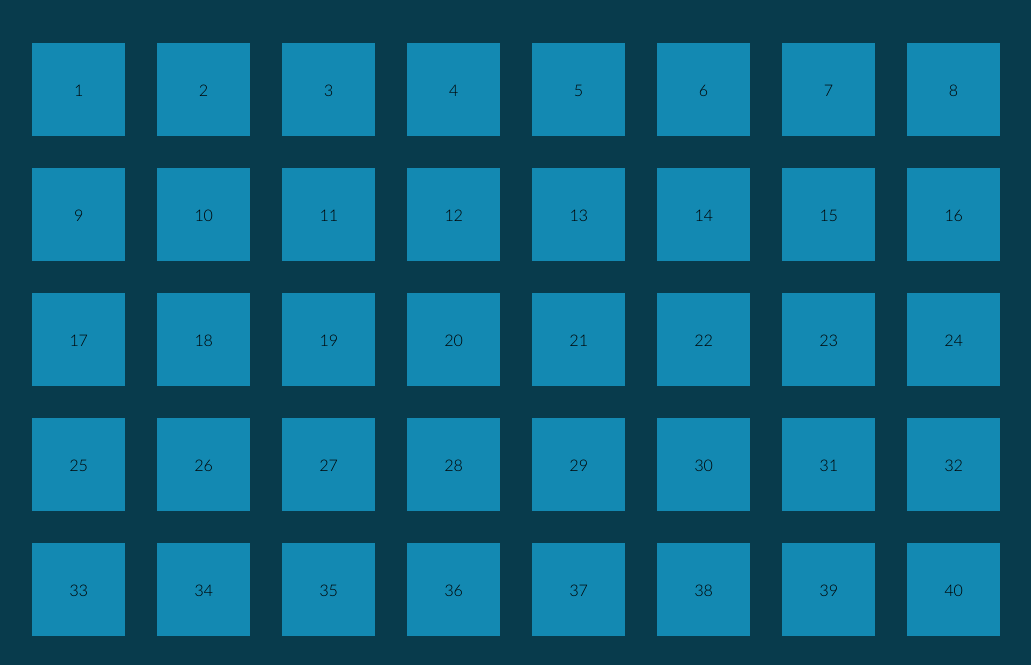
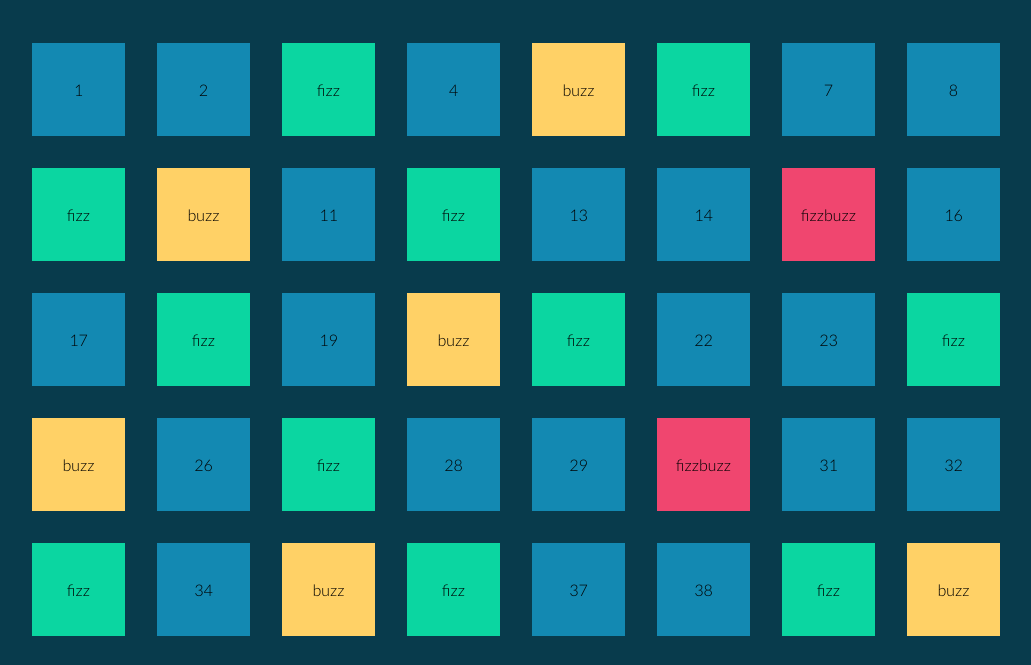
Before and after one commit to SimoneSpirito01/js-fizzbuzzdom, a plain HTML site: page index.html in a window 1280 px wide. Shown: the part 105-770 px from the top of the page, without its empty margins (124-1155 px from the left). Drawn offline with Linux system fonts and the light colour scheme.

Commit message:
fizzbuzz

```diff
--- a/css/style.css
+++ b/css/style.css
@@ -34,6 +34,18 @@ body {
     margin: 16px;
 }
 
+.green {
+    background-color: #0bd6a1;
+}
+
+.yellow {
+    background-color: #ffd166;
+}
+
+.red {
+    background-color: #f0466f;
+}
+
 /* title */
 
 .title {
--- a/js/script.js
+++ b/js/script.js
@@ -2,7 +2,23 @@
 const row = document.querySelector('.row');
 
 for (let i = 1; i <= 100; i++){
-    const box = `<div class="box">${i}</div>`;
-    row.innerHTML += box;
 
+    if (i % 3 == 0){
+        if (i % 5 == 0){
+            const box = `<div class="box red">fizzbuzz</div>`;
+            row.innerHTML += box;
+        }
+        else {
+            const box = `<div class="box green">fizz</div>`;
+            row.innerHTML += box;
+        }
+    }
+    else if (i % 5 == 0){
+        const box = `<div class="box yellow">buzz</div>`;
+        row.innerHTML += box;
+    }
+    else {
+        const box = `<div class="box">${i}</div>`;
+        row.innerHTML += box;
+    }
 }
```
Also changed, not shown: index.html (+1 -4 lines).
